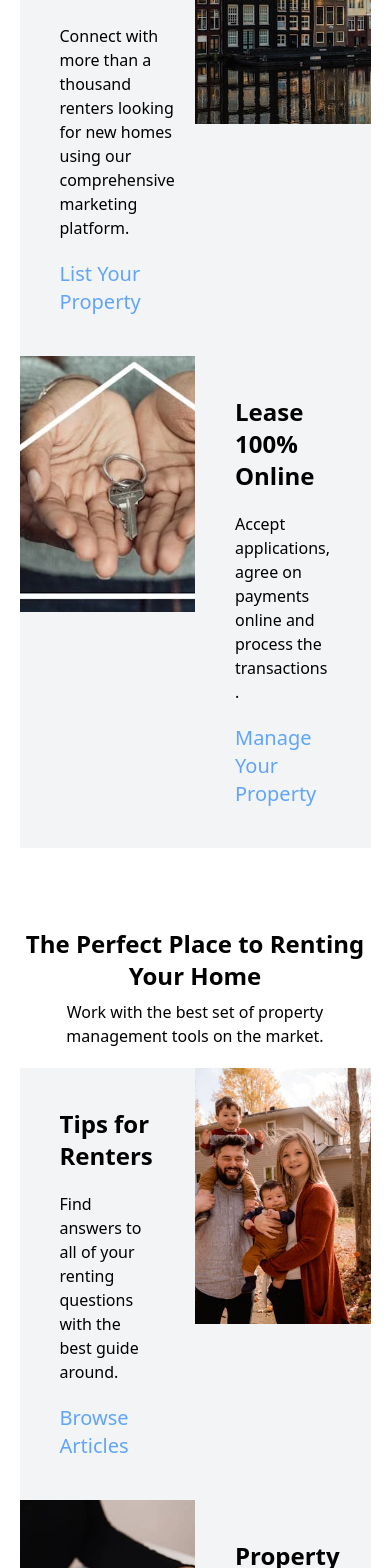
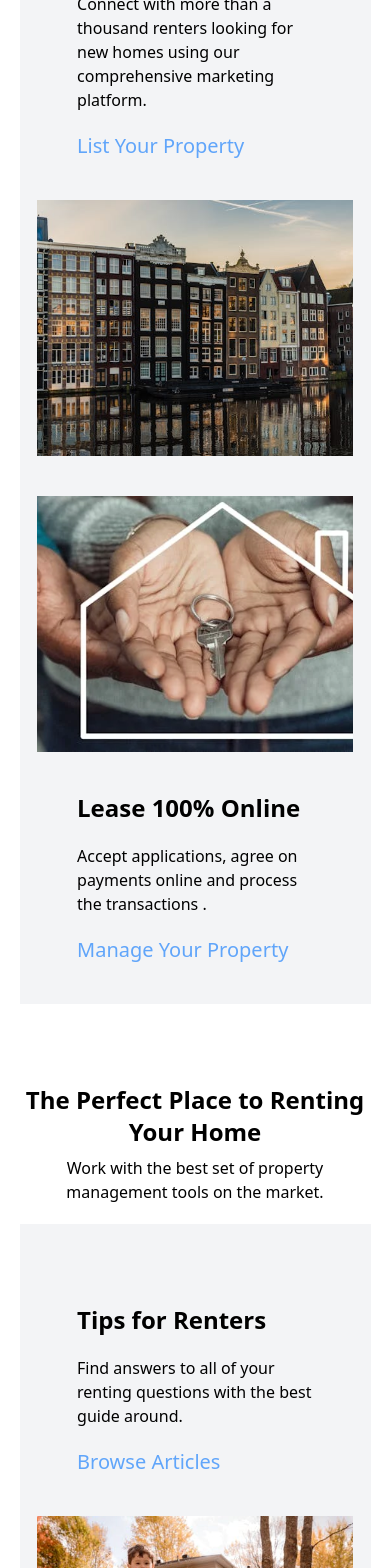
Before and after one commit to GabrielOchieng/renteasy, a React (Vite) app: page / in a window 390 px wide. Shown: the part 3055-4623 px from the top of the page. Built offline with nearby package versions, Linux system fonts and the light colour scheme; no server answers.

Commit message:
enhancing responsiveness of homepage components

```diff
--- a/src/components/Manage.jsx
+++ b/src/components/Manage.jsx
@@ -15,18 +15,21 @@ const Manage = () => {
       </div>
 
       <div className="flex flex-col bg-gray-100  ">
-        <div className="flex">
-          <div className="flex flex-col items-start justify-center w-1/2 p-10 gap-5 ">
+        <div className="flex flex-col sm:flex-row">
+          <div className="flex flex-col items-start justify-center w-[90%] sm:w-1/2 mx-auto p-10 gap-5 ">
             <h3 className="font-bold text-2xl">Advertise Your Rental</h3>
             <p>
               Connect with more than a thousand renters looking for new homes
               using our comprehensive marketing platform.
             </p>
-            <Link to="/" className="text-blue-400 hover:underline text-xl">
+            <Link
+              to="/houses"
+              className="text-blue-400 hover:underline text-xl"
+            >
               List Your Property
             </Link>
           </div>
-          <div className="w-1/2 ">
+          <div className="w-[90%] sm:w-1/2 mx-auto ">
             <img
               src={rentals}
               alt="Home"
@@ -34,15 +37,15 @@ const Manage = () => {
             />
           </div>
         </div>
-        <div className="flex">
-          <div className="w-1/2 ">
+        <div className="flex flex-col sm:flex-row mt-10 sm:mt-0">
+          <div className="w-[90%] sm:w-1/2 mx-auto ">
             <img
               src={housekey}
               alt="Home"
               className="w-full h-64 object-cover"
             />
           </div>
-          <div className="flex flex-col items-start justify-center w-1/2 p-10 gap-5 ">
+          <div className="flex flex-col items-start justify-center w-[90%] sm:w-1/2 mx-auto p-10 gap-5 ">
             <h3 className="font-bold text-2xl">Lease 100% Online</h3>
             <p>
               Accept applications, agree on payments online and process the
--- a/src/components/Renting.jsx
+++ b/src/components/Renting.jsx
@@ -17,9 +17,9 @@ const Renting = () => {
         </p>
       </div>
 
-      <div className="flex flex-col bg-gray-100  ">
-        <div className="flex">
-          <div className="flex flex-col items-start justify-center w-1/2 p-10 gap-5 ">
+      <div className="flex flex-col bg-gray-100 pb-5 sm:pb-0 ">
+        <div className="flex flex-col sm:flex-row mt-10 sm:mt-0">
+          <div className="flex flex-col items-start justify-center w-[90%] sm:w-1/2 mx-auto  p-10 gap-5 ">
             <h3 className="font-bold text-2xl">Tips for Renters</h3>
             <p>
               Find answers to all of your renting questions with the best guide
@@ -29,19 +29,19 @@ const Renting = () => {
               Browse Articles
             </Link>
           </div>
-          <div className="w-1/2 ">
+          <div className="w-[90%] sm:w-1/2 mx-auto ">
             <img src={family} alt="Home" className="w-full h-64 object-cover" />
           </div>
         </div>
-        <div className="flex">
-          <div className="w-1/2 ">
+        <div className="flex flex-col sm:flex-row mt-10 sm:mt-0">
+          <div className="w-[90%] sm:w-1/2 mx-auto ">
             <img
               src={browsing}
               alt="Home"
               className="w-full h-64 object-cover"
             />
           </div>
-          <div className="flex flex-col items-start justify-center w-1/2 p-10 gap-5 ">
+          <div className="flex flex-col items-start justify-center w-[90%] sm:w-1/2 mx-auto p-10 gap-5 ">
             <h3 className="font-bold text-2xl">Property Manager Resources</h3>
             <p>
               Stay up-to-date using our tips and guides on rent payments,
@@ -52,8 +52,8 @@ const Renting = () => {
             </Link>
           </div>
         </div>
-        <div className="flex">
-          <div className="flex flex-col items-start justify-center w-1/2 p-10 gap-5 ">
+        <div className="flex flex-col sm:flex-row">
+          <div className="flex flex-col items-start justify-center w-[90%] sm:w-1/2 mx-auto p-4 sm:p-10 gap-5 ">
             <h3 className="font-bold text-2xl">Take Us With You</h3>
             <p>
               Keep{" "}
@@ -73,7 +73,7 @@ const Renting = () => {
               />
             </div>
           </div>
-          <div className="w-1/2 ">
+          <div className="w-[90%] sm:w-1/2 mx-auto ">
             <img src={phoneb} alt="Home" className="w-full h-64 object-cover" />
           </div>
         </div>
```
